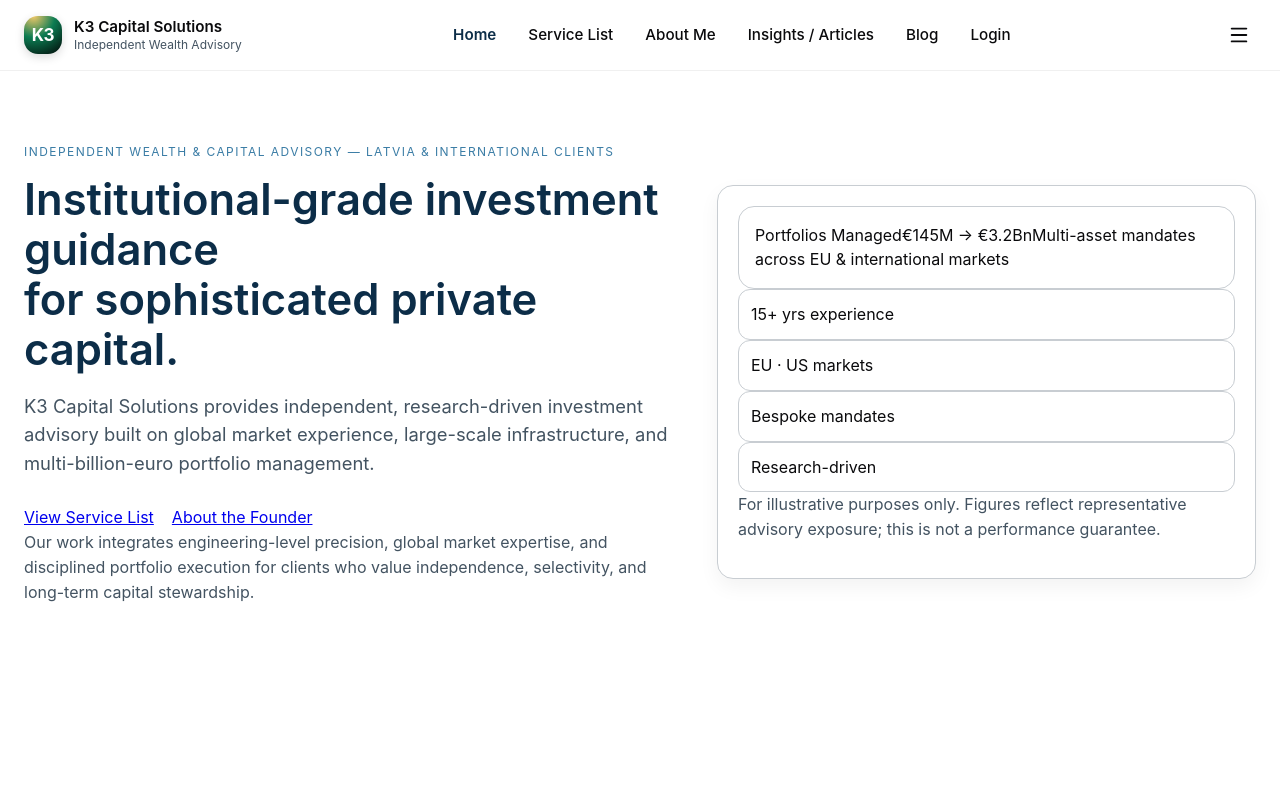
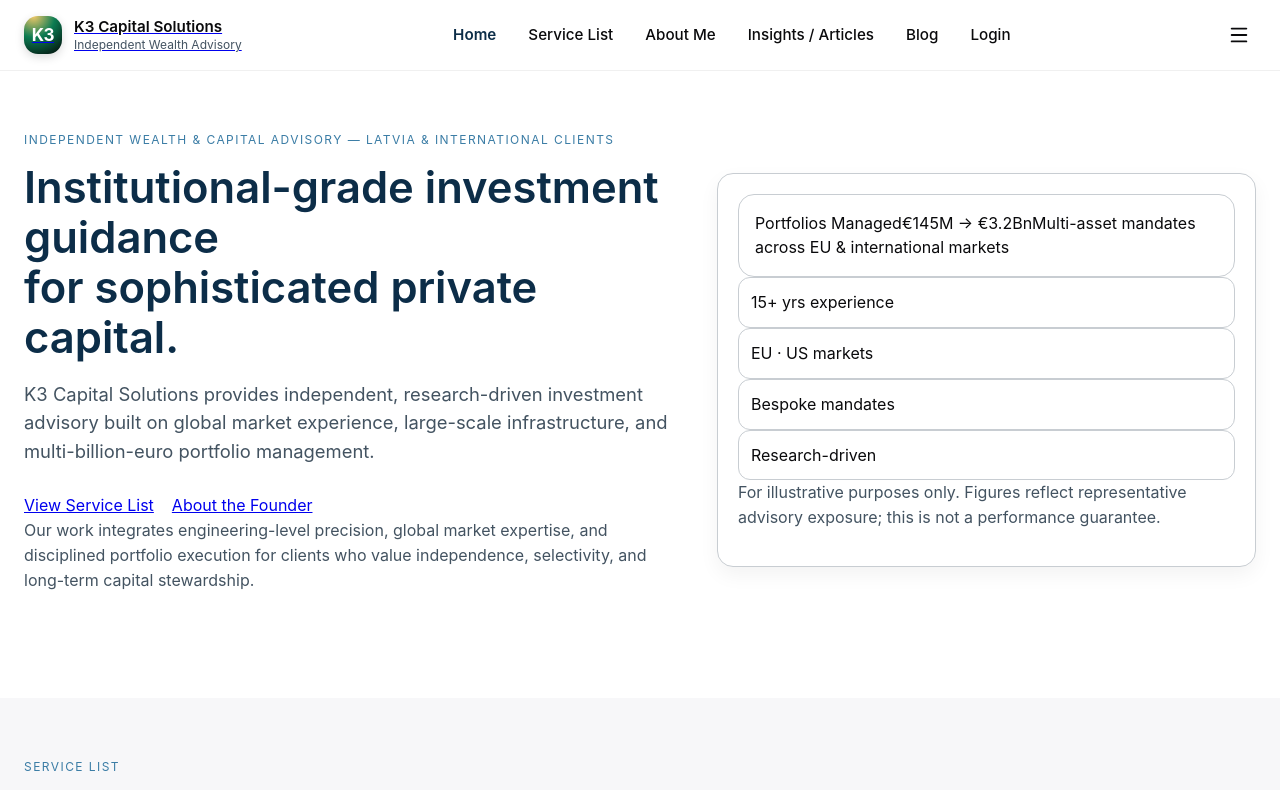
Before and after one commit to indarss/K3CapitalSolutions, a Next.js app: page / in a window 1280 px wide. Shown: the top 790 px of the page. Built offline with nearby package versions, Linux system fonts and the light colour scheme.

Commit message:
cleanup and fixes
cleanup and fixes

```diff
--- a/app/globals.css
+++ b/app/globals.css
@@ -21,6 +21,9 @@
   --lh-base: 1.55;
 
   --tracking-wide: 0.12em;
+
+  /* NAV */
+  --nav-height: 70px;
 }
 
 /* =========================
@@ -97,6 +100,7 @@ body.app-root {
 /* ============================
    TYPOGRAPHY
    ============================ */
+
 body {
   font-size: var(--fs-base);
   line-height: var(--lh-base);
@@ -118,7 +122,7 @@ p {
 }
 
 /* ============================================================
-   NAVIGATION — TOP BAR (FINAL CLEAN VERSION)
+   NAVIGATION — TOP BAR
    ============================================================ */
 
 .nav-wrapper {
@@ -127,10 +131,7 @@ p {
   z-index: 3000;
   background: var(--surface);
   border-bottom: 1px solid var(--divider);
-  transition:
-    box-shadow 0.25s ease,
-    transform 0.3s ease,
-    opacity 0.3s ease;
+  transition: box-shadow 0.25s ease, transform 0.3s ease, opacity 0.3s ease;
 }
 
 .nav-wrapper.scrolled {
@@ -144,7 +145,7 @@ p {
 
 /* Layout */
 .nav-inner {
-  height: 70px;
+  height: var(--nav-height);
   display: flex;
   align-items: center;
   justify-content: space-between;
@@ -174,7 +175,7 @@ p {
   margin-top: -3px;
 }
 
-/* Desktop Menu */
+/* Desktop menu */
 .nav-links {
   display: flex;
   align-items: center;
@@ -198,7 +199,7 @@ p {
   font-weight: 600;
 }
 
-/* Mobile Controls */
+/* Mobile */
 .mobile-only {
   display: none;
 }
@@ -213,7 +214,6 @@ p {
   padding: 6px;
 }
 
-/* Mobile panel */
 .mobile-nav {
   background: var(--surface);
   border-top: 1px solid var(--border);
@@ -238,7 +238,6 @@ p {
   font-weight: 600;
 }
 
-/* Responsive break */
 @media (max-width: 860px) {
   .desktop-only {
     display: none;
@@ -250,16 +249,28 @@ p {
 }
 
 /* ============================================================
-   SECTIONS
+   SECTIONS (REDUCED WHITE SPACE)
    ============================================================ */
 
-.section {
-  padding: var(--space-xxl) 0 var(--space-xl);
-  background: var(--surface);
+.section,
+.section-alt {
+  padding: 60px 0 80px;
+  /* tightened spacing */
 }
 
 .section-alt {
   background: var(--surface-alt);
+}
+
+/* Correct scroll anchoring (fixes big white gap) */
+section[id] {
+  scroll-margin-top: 70px;
+  /* nav-height + small offset */
+}
+
+/* Remove ghost whitespace from Reveal sections */
+.section .eyebrow:first-child {
+  margin-top: 0;
 }
 
 .section-intro {
@@ -273,8 +284,8 @@ p {
 
 .hero {
   background: var(--surface);
-  padding-top: var(--space-xl);
-  padding-bottom: var(--space-xxl);
+  padding-top: 60px;
+  padding-bottom: 90px;
 }
 
 .hero-grid {
@@ -300,8 +311,8 @@ p {
 
 .intro {
   font-size: var(--fs-lg);
+  margin-bottom: var(--space-md);
   color: var(--text-muted);
-  margin-bottom: var(--space-md);
 }
 
 .hero-actions {
@@ -310,7 +321,7 @@ p {
 }
 
 /* ============================================================
-   CARDS / COMPONENTS
+   COMPONENTS / CARDS
    ============================================================ */
 
 .hero-card,
@@ -349,7 +360,7 @@ p {
 }
 
 /* ============================================================
-   RESPONSIVE (UNIFIED)
+   RESPONSIVE LAYOUT
    ============================================================ */
 
 @media (max-width: 900px) {
@@ -360,8 +371,16 @@ p {
   .insights-grid {
     grid-template-columns: 1fr;
   }
+}
 
-  section[id] {
-    scroll-margin-top: 86px;
-  }
+/* ============================================================
+   INSIGHTS — TEXT WIDTH FIX
+   ============================================================ */
+.insights-main p {
+  max-width: 900px;
+  line-height: 1.6;
 }
+
+.insights-main {
+  max-width: none !important;
+}
--- a/components/Nav.jsx
+++ b/components/Nav.jsx
@@ -18,7 +18,7 @@ const sections = [
   { id: "home", label: "Home", icon: Home },
   { id: "services", label: "Service List", icon: List },
   { id: "about", label: "About Me", icon: User },
-  { id: "insights", label: "Insights / Articles", icon: FileText },
+  { id: "insights", label: "Insights / Articles", icon: FileText }
 ];
 
 export default function Nav() {
@@ -30,28 +30,33 @@ export default function Nav() {
   const [activeSection, setActiveSection] = useState("home");
   const [mobileOpen, setMobileOpen] = useState(false);
 
-  // Desktop/Mobile scroll spy + hide on scroll
+  /* ---------------------------------------------------------
+     Scroll behavior: shadow, hide-on-scroll, scroll spy
+     --------------------------------------------------------- */
   useEffect(() => {
     let lastY = window.scrollY;
-    const ids = sections.map((s) => s.id);
 
     const onScroll = () => {
       const y = window.scrollY;
 
+      // Goldman Sachs shadow
       setScrolled(y > 10);
 
-      if (y > lastY && y > 80) setHidden(true);
-      else setHidden(false);
-
+      // Hide nav on scroll down
+      setHidden(y > lastY && y > 80);
       lastY = y;
 
+      // ScrollSpy only on homepage
       if (pathname !== "/") return;
-      const pos = y + 150;
 
-      for (let id of ids) {
-        const el = document.getElementById(id);
-        if (el && el.offsetTop <= pos && el.offsetTop + el.offsetHeight > pos) {
-          setActiveSection(id);
+      const pos = y + 120; // matches scroll-margin-top
+
+      for (const section of sections) {
+        const el = document.getElementById(section.id);
+        if (!el) continue;
+        if (el.offsetTop <= pos && el.offsetTop + el.offsetHeight > pos) {
+          setActiveSection(section.id);
+          break;
         }
       }
     };
@@ -60,40 +65,45 @@ export default function Nav() {
     return () => window.removeEventListener("scroll", onScroll);
   }, [pathname]);
 
+  /* ---------------------------------------------------------
+     Handle nav clicks (cross-page + smooth scroll)
+     --------------------------------------------------------- */
   const handleNavClick = (e, id) => {
     e.preventDefault();
     setMobileOpen(false);
 
+    // Already on homepage → smooth scroll
     if (pathname === "/") {
       const el = document.getElementById(id);
       if (!el) return;
+      window.scrollTo({
+        top: el.offsetTop - 70, // matches nav-height
+        behavior: "smooth"
+      });
+      return;
+    }
 
-      window.scrollTo({
-        top: el.offsetTop,
-        behavior: "smooth",
-      });
-    } else {
-      router.push(`/?scroll=${id}`);
-    }
+    // Coming from Blog → redirect with scroll param
+    router.push(`/?scroll=${id}`);
   };
 
+  /* ---------------------------------------------------------
+     Render
+     --------------------------------------------------------- */
   return (
     <header
-      className={`nav-wrapper ${scrolled ? "scrolled" : ""} ${hidden ? "hidden" : ""
-        }`}
+      className={`nav-wrapper ${scrolled ? "scrolled" : ""} ${hidden ? "hidden" : ""}`}
     >
       <nav className="container nav-inner">
 
-        {/* LOGO + BRAND */}
-        <div className="brand">
+        {/* BRAND / LOGO */}
+        <a href="/" className="brand" onClick={() => setMobileOpen(false)}>
           <K3Logo size={38} />
           <div className="brand-text">
             <strong className="brand-name">K3 Capital Solutions</strong>
-            <span className="brand-tagline">
-              Independent Wealth Advisory
-            </span>
+            <span className="brand-tagline">Independent Wealth Advisory</span>
           </div>
-        </div>
+        </a>
 
         {/* DESKTOP NAV */}
         <div className="nav-links desktop-only">
@@ -112,7 +122,7 @@ export default function Nav() {
           <a href="/admin">Login</a>
         </div>
 
-        {/* MOBILE BUTTON */}
+        {/* MOBILE MENU BUTTON */}
         <button
           className="mobile-menu-btn mobile-only"
           onClick={() => setMobileOpen((v) => !v)}
@@ -121,7 +131,7 @@ export default function Nav() {
         </button>
       </nav>
 
-      {/* MOBILE MENU */}
+      {/* MOBILE NAV PANEL */}
       {mobileOpen && (
         <div className="mobile-nav">
           {sections.map((s) => {
@@ -133,13 +143,17 @@ export default function Nav() {
                 onClick={(e) => handleNavClick(e, s.id)}
                 className={activeSection === s.id ? "active" : ""}
               >
-                <Icon size={16} />
-                {s.label}
+                <Icon size={16} /> {s.label}
               </a>
             );
           })}
-          <a href="/blog"><NotebookPen size={16} /> Blog</a>
-          <a href="/admin"><User size={16} /> Login</a>
+
+          <a href="/blog" onClick={() => setMobileOpen(false)}>
+            <NotebookPen size={16} /> Blog
+          </a>
+          <a href="/admin" onClick={() => setMobileOpen(false)}>
+            <User size={16} /> Login
+          </a>
         </div>
       )}
     </header>
```
